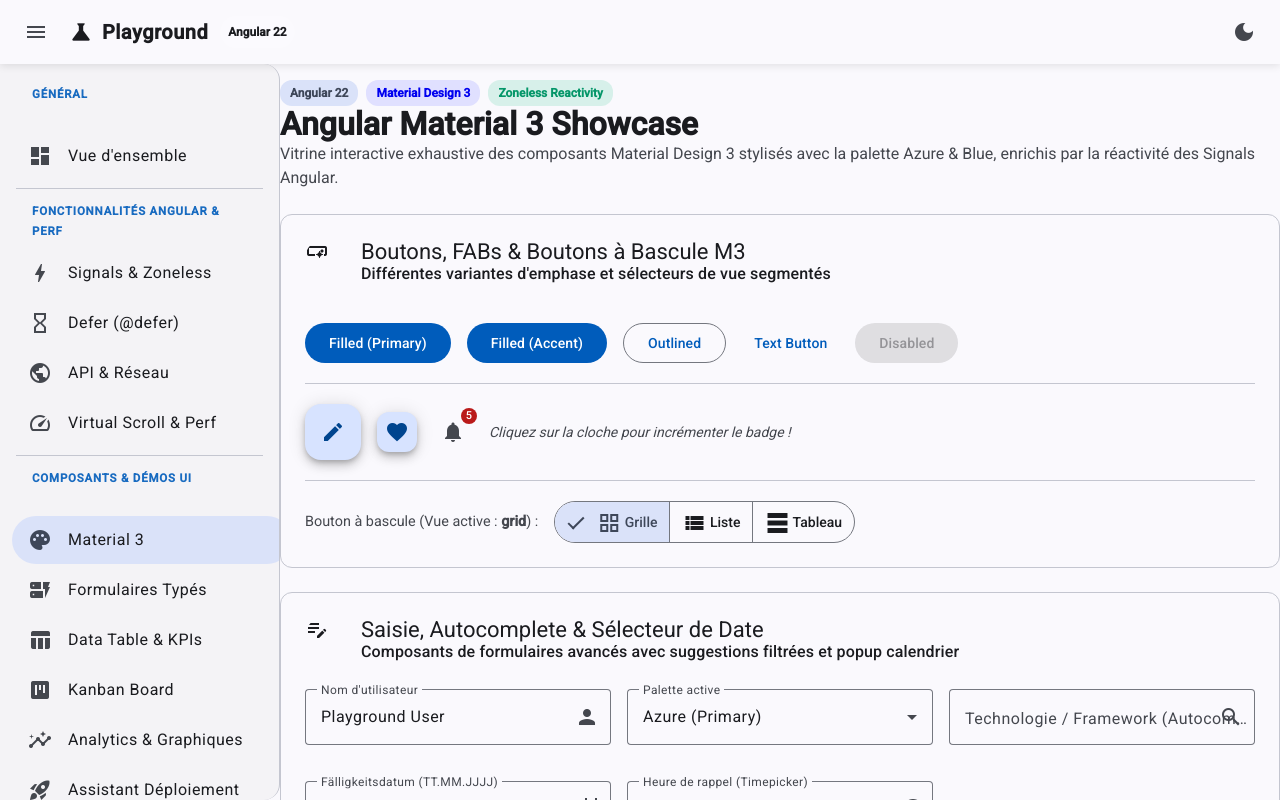
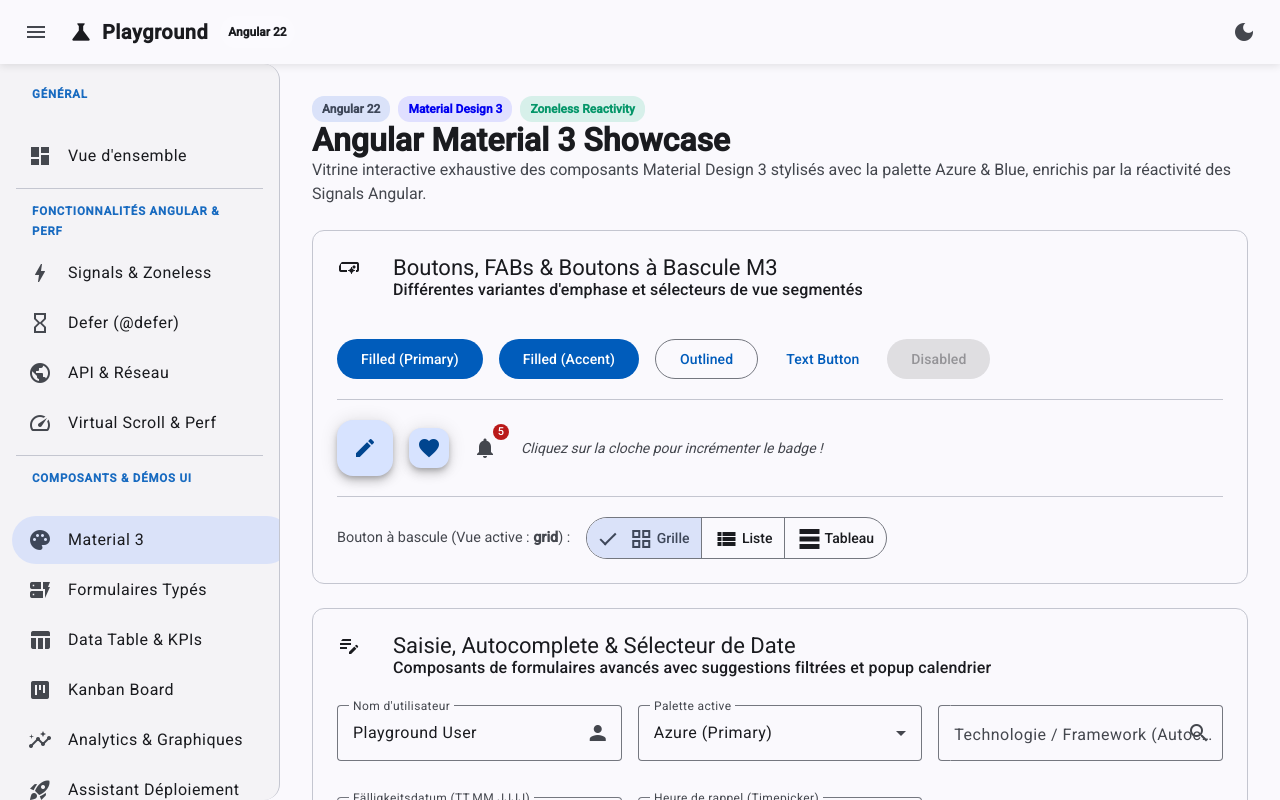
Before and after one commit to bspeidel/playground, an Angular app: page /material in a window 1280 px wide. Built offline with nearby package versions, Linux system fonts and the light colour scheme.

Commit message:
style: centralize main content padding and allow page containers full width

```diff
--- a/src/app/pages/api-explorer/api-explorer.scss
+++ b/src/app/pages/api-explorer/api-explorer.scss
@@ -1,7 +1,6 @@
 .api-container {
-  max-width: 1100px;
+  max-width: 100%;
   margin: 0 auto;
-  padding: 32px 16px;
   display: flex;
   flex-direction: column;
   gap: 28px;
--- a/src/app/pages/defer-demo/defer-demo.scss
+++ b/src/app/pages/defer-demo/defer-demo.scss
@@ -1,7 +1,6 @@
 .defer-container {
-  max-width: 1100px;
+  max-width: 100%;
   margin: 0 auto;
-  padding: 32px 16px;
   display: flex;
   flex-direction: column;
   gap: 32px;
--- a/src/app/pages/material-demo/material-demo.scss
+++ b/src/app/pages/material-demo/material-demo.scss
@@ -1,7 +1,6 @@
 .material-container {
-  max-width: 1100px;
+  max-width: 100%;
   margin: 0 auto;
-  padding: 16px 0 40px;
   display: flex;
   flex-direction: column;
   gap: 24px;
--- a/src/app/pages/overview/overview.scss
+++ b/src/app/pages/overview/overview.scss
@@ -1,7 +1,6 @@
 .overview-container {
-  max-width: 1100px;
+  max-width: 100%;
   margin: 0 auto;
-  padding: 32px 16px;
   display: flex;
   flex-direction: column;
   gap: 40px;
--- a/src/app/pages/signals-demo/signals-demo.scss
+++ b/src/app/pages/signals-demo/signals-demo.scss
@@ -1,7 +1,6 @@
 .signals-container {
-  max-width: 1100px;
+  max-width: 100%;
   margin: 0 auto;
-  padding: 32px 16px;
   display: flex;
   flex-direction: column;
   gap: 32px;
--- a/src/styles.scss
+++ b/src/styles.scss
@@ -51,3 +51,7 @@
 body {
   height: 100%;
 }
+
+main {
+  padding: 32px;
+}
```
